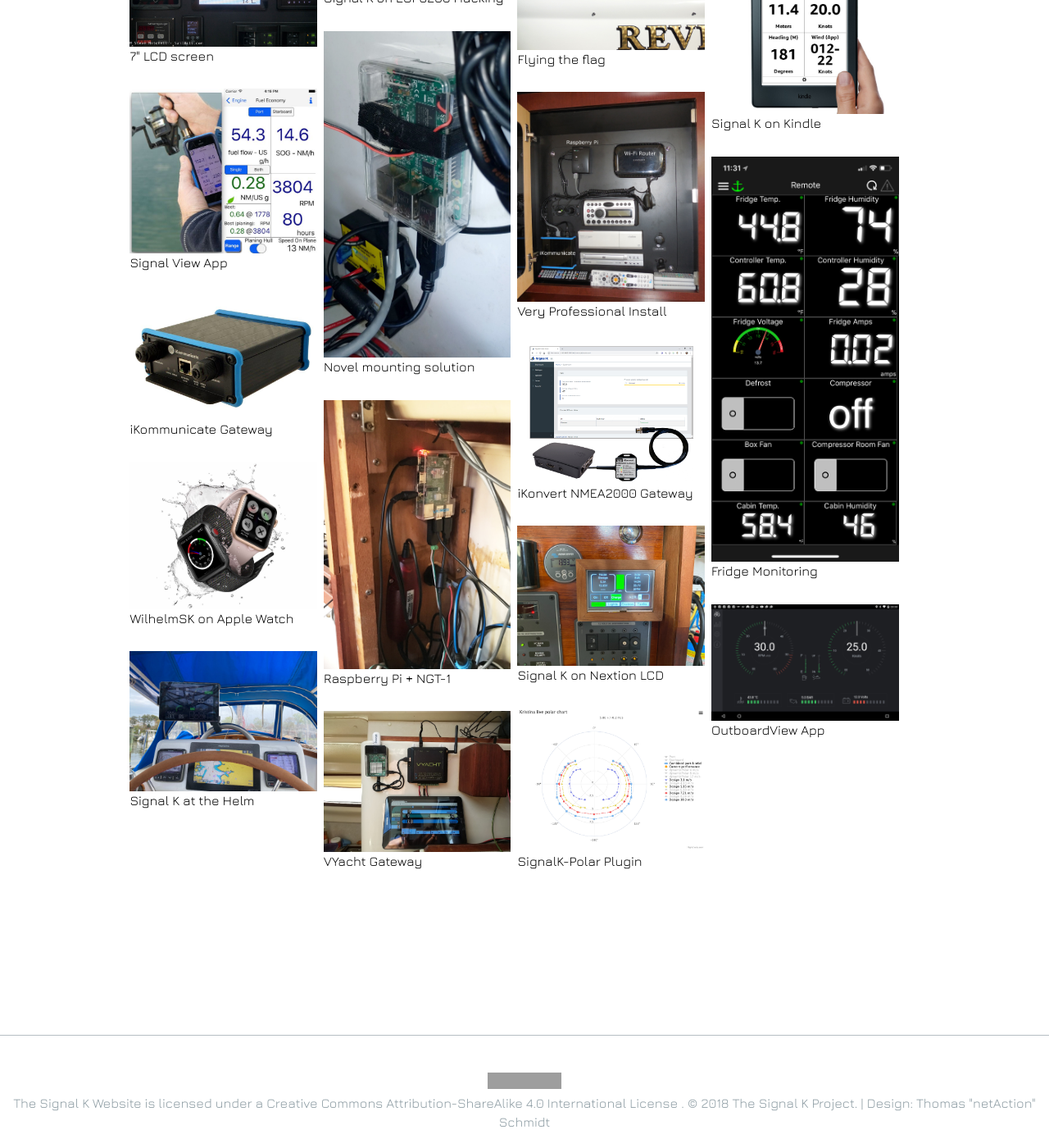
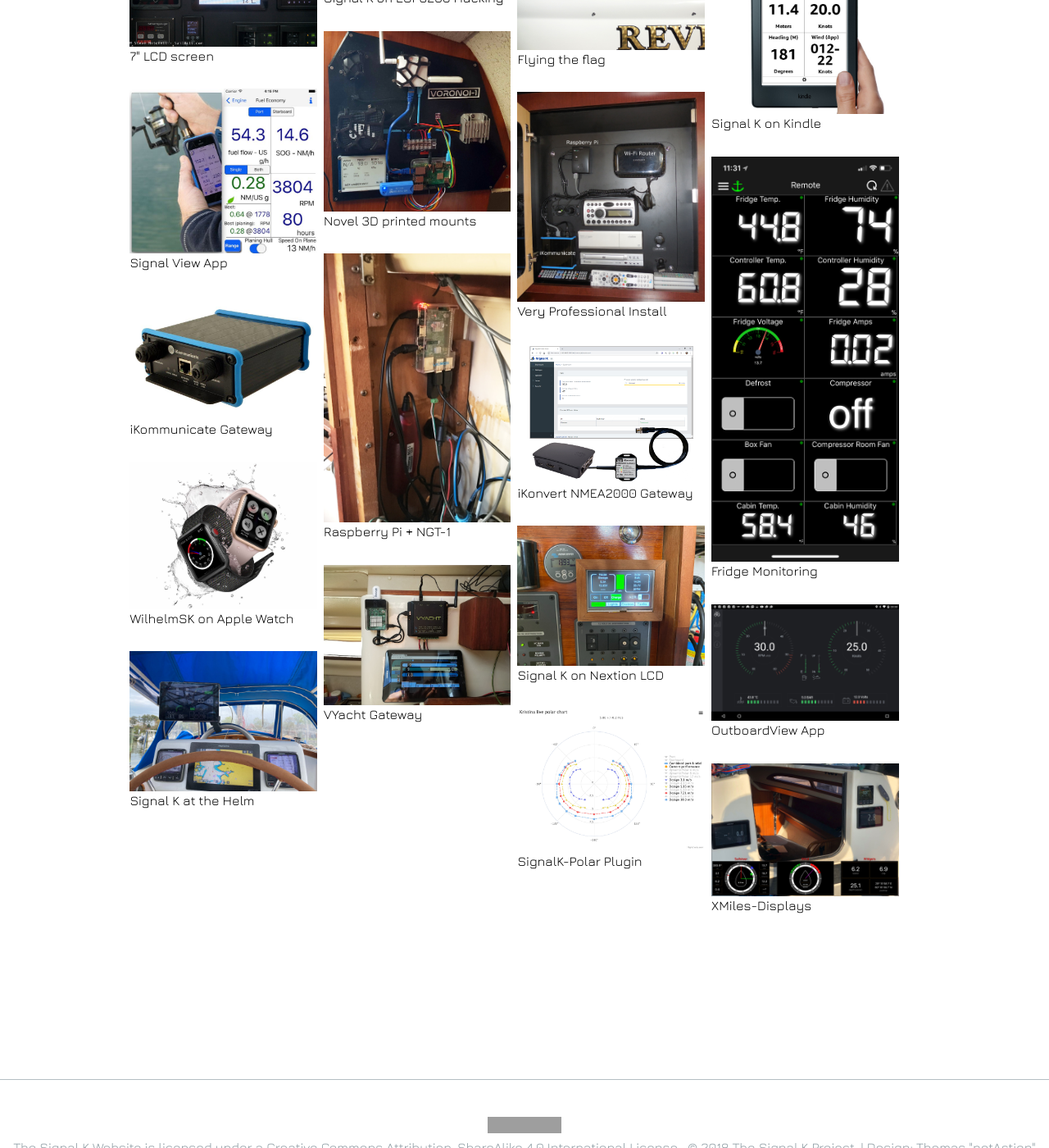
Before and after one commit to SignalK/signalk.github.io, a Jekyll site: the page built from gallery.html, in a window 1280 px wide and 1400 px high, scrolled down 689 px. Shown: the whole window at 82% size. Built offline with Jekyll 4.4.1, drawn with Linux system fonts in a browser that asks for light colours; nearby versions of some CDN libraries; grey boxes are pictures that could not be loaded.

Commit message:
Gallery Updated
XMiles-Displays added plus Bergie's Installation

```diff
--- a/gallery.html
+++ b/gallery.html
@@ -78,7 +78,7 @@
     <a href="/images/gallery/test_image5.jpg" target="_blank"><img src="/images/gallery/test_image5.jpg" style="width:100%"></a>
       <p>Signal K on ESP8266 Hacking</p>
   	<a href="/images/gallery/test_image6.jpg" target="_blank"><img src="/images/gallery/test_image6.jpg" style="width:100%"></a>
-      <p>Novel mounting solution</p>
+      <p>Novel 3D printed mounts</p>
   	<a href="/images/gallery/test_image7.jpg" target="_blank"><img src="/images/gallery/test_image7.jpg" style="width:100%"></a>
       <p>Raspberry Pi + NGT-1</p>
     <a href="/images/gallery/test_image8.jpg" target="_blank"><img src="/images/gallery/test_image8.jpg" style="width:100%"></a>
@@ -107,6 +107,8 @@
     <p>Fridge Monitoring</p>
 	<a href="/images/gallery/test_image16.jpg" target="_blank"><img src="/images/gallery/test_image16.jpg" style="width:100%"></a>
     <p>OutboardView App</p>
+  <a href="/images/gallery/test_image20.jpg" target="_blank"><img src="/images/gallery/test_image20.jpg" style="width:100%"></a>
+    <p>XMiles-Displays</p>
 	</div>
 </div>
 
```
Also changed, not shown: images/gallery/test_image20.jpg (added), images/gallery/test_image6.jpg.
